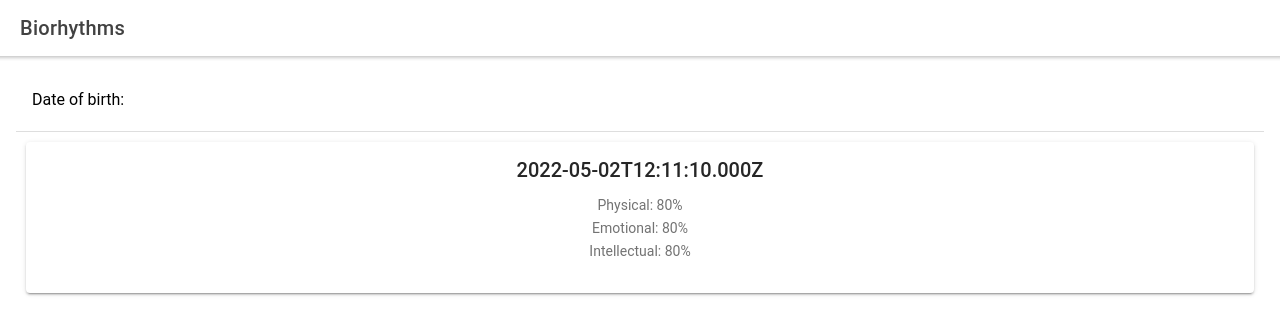
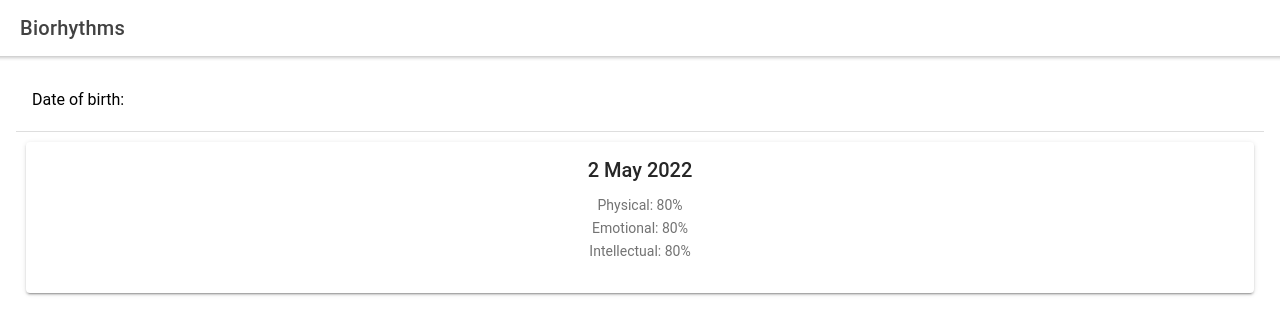
Before and after one commit to kronosGR/Ionic-React.js-biorhythm-calculator, a React (Create React App) app: page / in a window 1280 px wide. Shown: the top 334 px of the page. Built offline with nearby package versions, Linux system fonts and the light colour scheme.

Commit message:
added day.js

```diff
--- a/package.json
+++ b/package.json
@@ -9,6 +9,7 @@
   },
   "dependencies": {
     "@ionic/react": "^5.6.0",
+    "dayjs": "^1.11.1",
     "ionicons": "^5.5.0",
     "react": "^17.0.1",
     "react-dom": "^17.0.1"
--- a/src/components/BiorhythmCard.js
+++ b/src/components/BiorhythmCard.js
@@ -1,11 +1,16 @@
 import { IonCard, IonCardContent, IonCardHeader, IonCardTitle } from '@ionic/react';
+import dayjs from 'dayjs';
 import React from 'react';
+
+function formatDate(isoString) {
+  return dayjs(isoString).format('D MMM YYYY');
+}
 
 export default function BiorhythmCard({ targetDate }) {
   return (
     <IonCard className='ion-text-center'>
       <IonCardHeader>
-        <IonCardTitle>{targetDate}</IonCardTitle>
+        <IonCardTitle>{formatDate(targetDate)}</IonCardTitle>
         <IonCardContent>
           <p>Physical: 80%</p>
           <p>Emotional: 80%</p>
```
Also changed, not shown: 1 other file (tests, documents, lock files or other folders).
